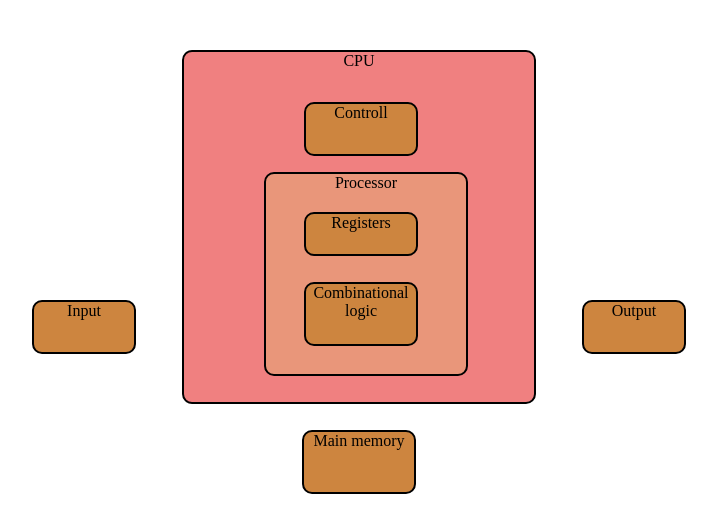
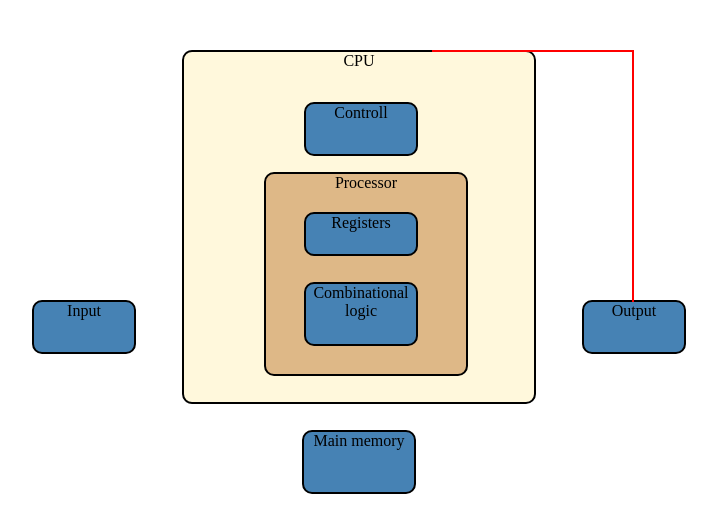
Before and after one commit to marielolboye/marielolboye.github.io, a plain HTML site: page Datamaskin/cpu.html in a window 1280 px wide. Shown: the whole page, without its empty margins (68-785 px from the left). Drawn offline with Linux system fonts and the light colour scheme.

Commit message:
CPU oversikt (bilde)

```diff
--- a/Datamaskin/cpu.css
+++ b/Datamaskin/cpu.css
@@ -3,7 +3,7 @@
     height: 50px;
     top: 50px;
     left: 120px;
-    background-color: peru;
+    background-color: steelblue;
     border-radius: 10px;
     border: solid black 2px;
     text-align: center;
@@ -16,7 +16,7 @@
     border-radius: 10px;
     left: 80px;
     top: 120px;
-    background-color: darksalmon;
+    background-color: burlywood;
     text-align: center;
 }
 
@@ -25,7 +25,7 @@
     width: 110px;
     top: 160px;
     left: 120px;
-    background-color: peru;
+    background-color: steelblue;
     border-radius: 10px;
     border: solid black 2px;
     text-align: center;
@@ -36,7 +36,7 @@
     width: 110px;
     top: 230px;
     left: 120px;
-    background-color: peru;
+    background-color: steelblue;
     border-radius: 10px;
     border: solid black 2px;
     text-align: center;
@@ -47,7 +47,7 @@
     width: 110px;
     height: 60px;
     left: 370px;
-    background-color: peru;
+    background-color: steelblue;
     border-radius: 10px;
     border: solid black 2px;
     text-align: center;
@@ -76,7 +76,7 @@
 #cpu {
     left: 250px;
     top: 50px;
-    background-color: lightcoral;
+    background-color: cornsilk;
     width: 350px;
     height: 350px;
     border: solid black 2px;
@@ -90,5 +90,25 @@
     top: 0;
     width: 100px;
     height: 100px;
-    background-color: peru;
+    background-color: steelblue;
 }
+
+.pil {
+    position: absolute;
+    width: 300px;
+    height: 300px;
+    top: 0;
+    left: 0;
+}
+
+.oh {
+    border-top: solid 2px red;
+    border-right: solid 2px red;
+}
+
+.pil:nth-child(1) {
+    left: 500px;
+    top: 50px;
+    height: 250px;
+    width: 200px;
+}
--- a/Datamaskin/cpu.html
+++ b/Datamaskin/cpu.html
@@ -20,7 +20,20 @@
     <div class="firkant" id="input">Input</div>
     <div class="firkant" id="output">Output</div>
 
+    <div>
 
+        <div class="pil oh"></div>
+        <div class="pil ov"></div>
+        <div class="pil nh"></div>
+        <div class="pil nv"></div>
+        <div class="pil ohn"></div>
+        <div class="pil"></div>
+        <div class="pil"></div>
+        <div class="pil"></div>
+        <div class="pil"></div>
+        <div class="pil"></div>
+
+    </div>
 
 </body>
 
```
